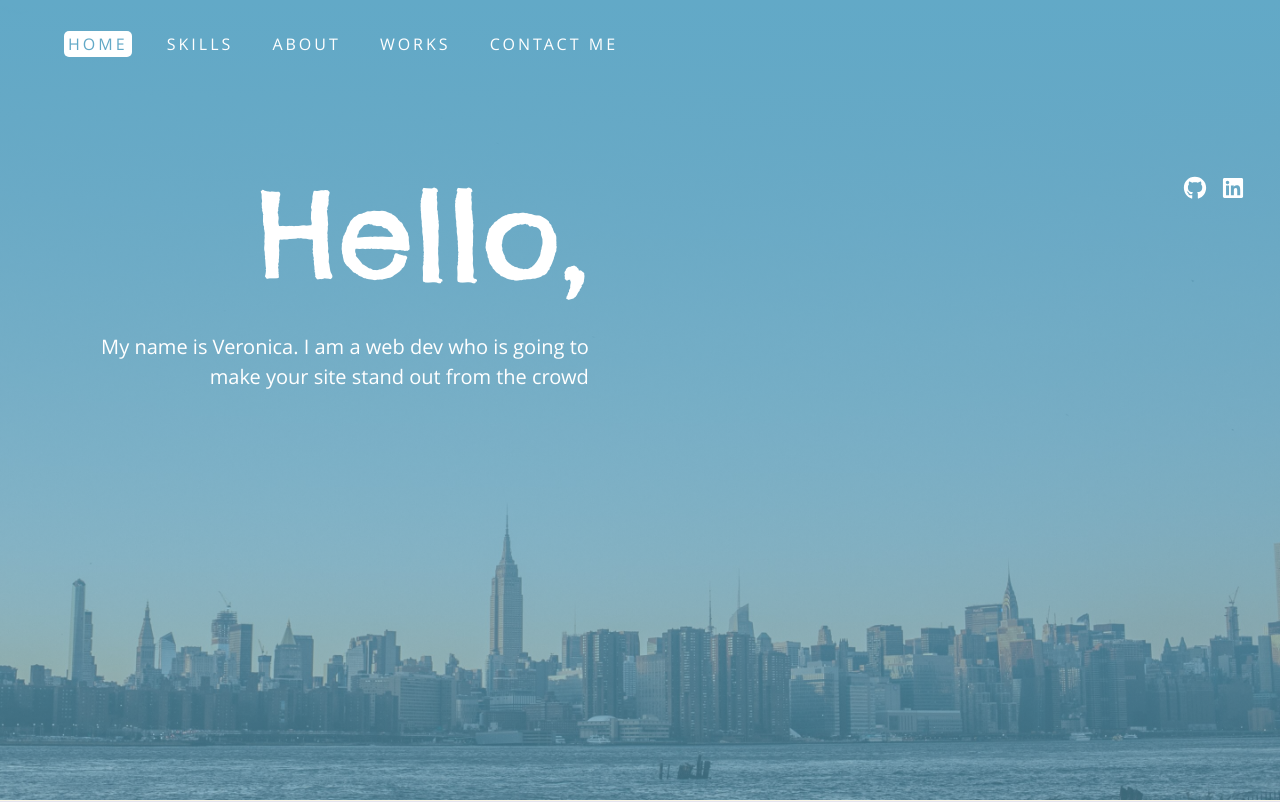
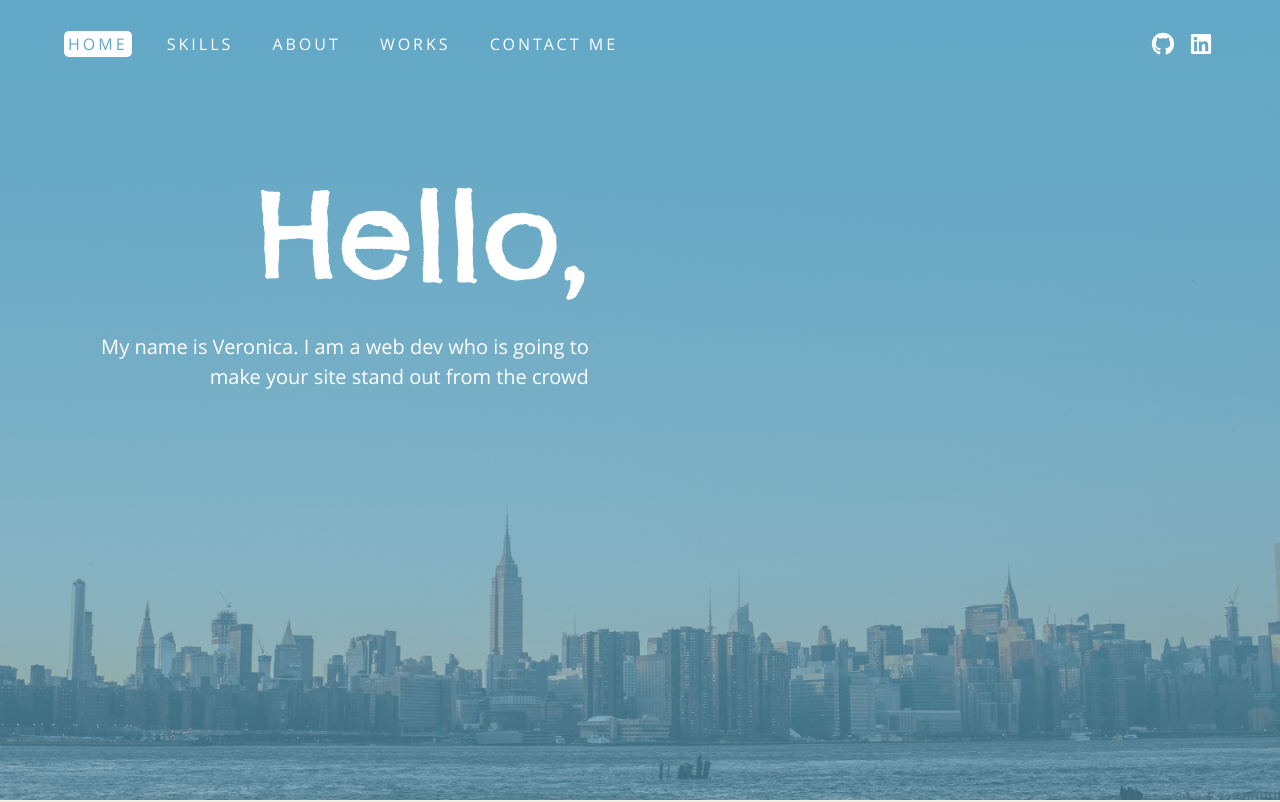
Before and after one commit to nikakey/portfolio-website, a website: page index.html in a window 1280 px wide. Shown: the top 802 px of the page. Drawn offline with nearby package versions, Linux system fonts and the light colour scheme.

Commit message:
Fix bug with the socials icons on desktop screen

```diff
--- a/scss/_header.scss
+++ b/scss/_header.scss
@@ -61,7 +61,7 @@
       right: 2rem;
     }
     @include desktop {
-      position: inherit;
+      position: initial;
     }
     ul {
       li {
```
Also changed, not shown: build/css/style.css, build/css/style.min.css.
